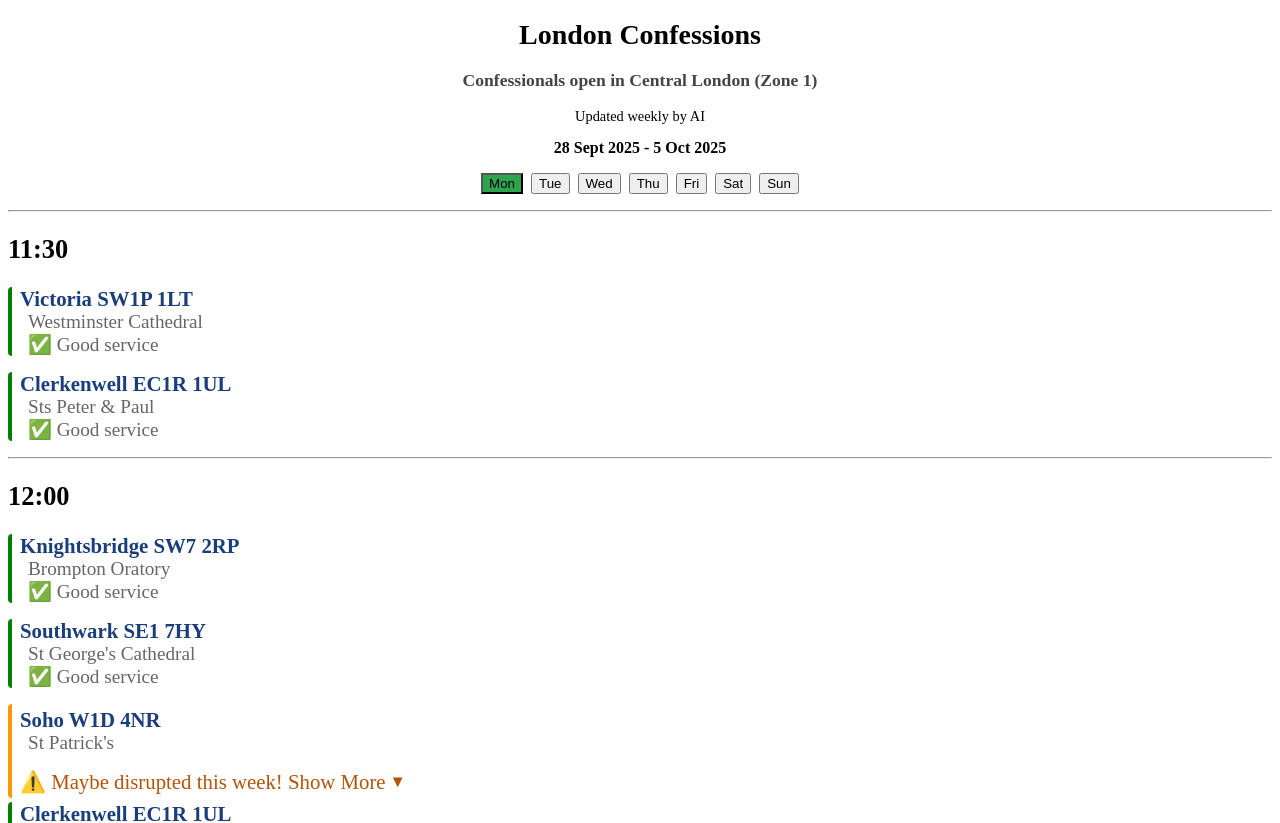
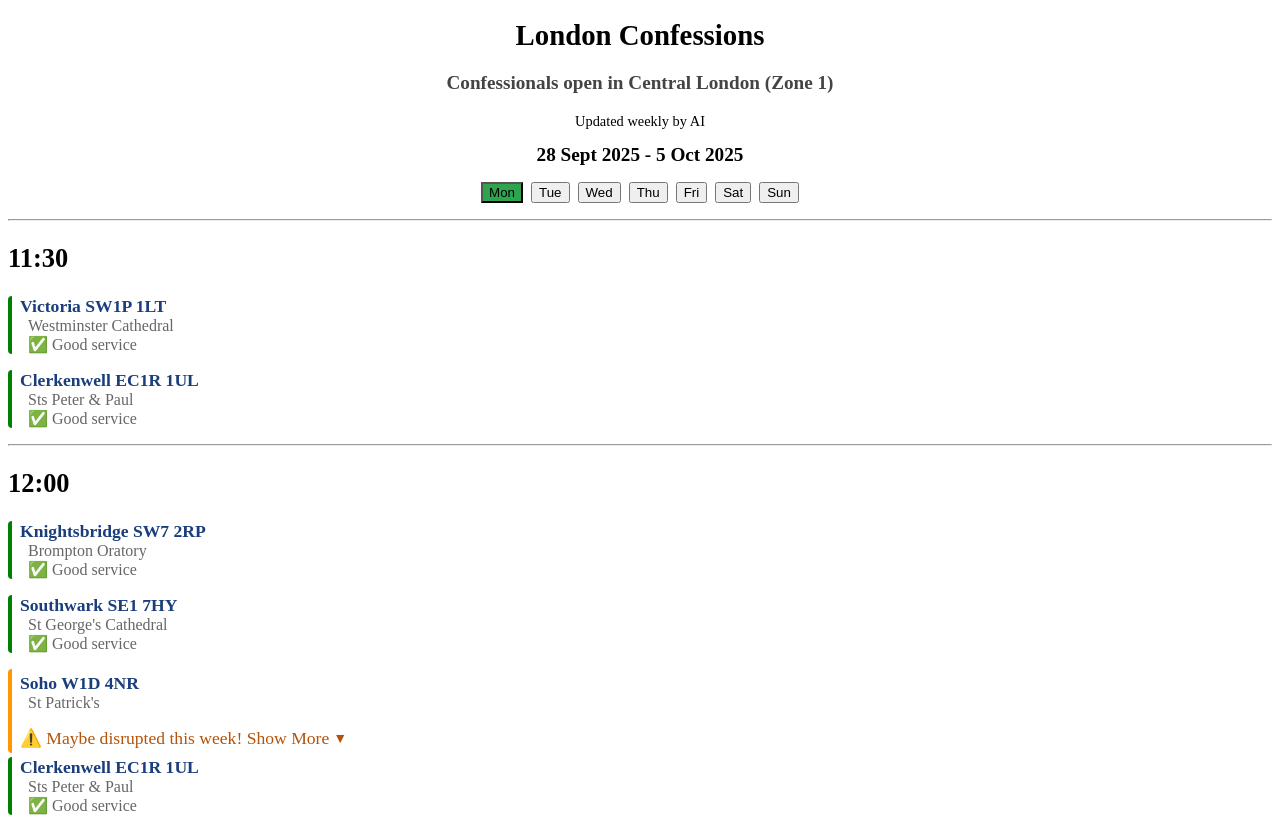
Before and after one commit to sf17490/london-confessions, a Next.js app: page / in a window 1280 px wide. Shown: the top 823 px of the page. Built offline with nearby package versions, Linux system fonts and the light colour scheme.

Commit message:
Readjust text sizes

```diff
--- a/app/components/displayUnknownChurchEntry.module.css
+++ b/app/components/displayUnknownChurchEntry.module.css
@@ -15,12 +15,12 @@
 
 .churchName {
   font-weight: 600;         /* Semi-bold */
-  font-size: 1.3rem;
+  font-size: 1.1rem;
   color: #1a3d7c;           /* Calm, readable blue */
 }
 
 .churchLocation {
-  font-size: 1.2rem;
+  font-size: 1.0rem;
   color: #666;              /* Muted gray */
   margin-left: 0.5rem;      /* Small indent for readability */
 }
--- a/app/headingBar.module.css
+++ b/app/components/headingBar.module.css
@@ -8,13 +8,17 @@
 }
 
 .heading1{
-  font-size: 1.75rem;
+  font-size: 1.8rem;
   font-weight: bold;
 }
 
 .heading2{
-  font-size: 1.1rem;
+  font-size: 1.2rem;
   color: #444;
+}
+
+.date{
+  font-size: 1.2rem;
 }
 
 .smallprint{
--- a/app/components/headingBar.tsx
+++ b/app/components/headingBar.tsx
@@ -1,6 +1,6 @@
-import React, { useState } from "react";
+import React from "react";
 import { DayOfWeek } from "../types";
-import styles from "../headingBar.module.css";
+import styles from "./headingBar.module.css";
 
 type HeadingBarProps = {
   selectedDayOfWeek: DayOfWeek;
@@ -26,7 +26,7 @@
         Confessionals open in Central London (Zone 1)
       </h3>
       <p className={styles.smallprint}>Updated weekly by AI</p>
-      <b data-testid="date">28 Sept 2025 - 5 Oct 2025</b>
+      <b data-testid="date" className={styles.date}>28 Sept 2025 - 5 Oct 2025</b>
       <p data-testid="dayOfWeekSelectorContainer">
         <b data-testid="dayOfWeekSelector">
           {days.map((day) => (
--- a/app/components/staticData.module.css
+++ b/app/components/staticData.module.css
@@ -6,7 +6,7 @@
 
 .churchName {
   font-weight: 600;         /* Semi-bold */
-  font-size: 1.3rem;
+  font-size: 1.1rem;
   color: #1a3d7c;           /* Calm, readable blue */
   display:flex;
 }
@@ -16,14 +16,14 @@
 }
 
 .churchLocation {
-  font-size: 1.2rem;
+  font-size: 1rem;
   color: #666;              /* Muted gray */
   margin-left: 0.5rem;      /* Small indent for readability */
 }
 
 .goodService {
   font-weight:100;
-  font-size: 1.2rem;
+  font-size: 1.0rem;
   color: #666;              /* Muted gray */
   margin-left: 0.5rem;      /* Small indent for readability */
 }
@@ -34,7 +34,7 @@
   padding: 0rem 0.5rem ;
   margin-top: 0.25rem;
   font-weight: 500;
-  font-size: 1.3rem;
+  font-size: 1.1rem;
   color: #6d4c41; /* dark brown text */
   border-radius: 4px;
 }
@@ -44,7 +44,7 @@
   padding: 0.25rem 0.5rem;
   margin-top: 0.25rem;
   font-weight: 500;
-  font-size: 1.3rem;
+  font-size: 1.1rem;
   color: #6d4c41; /* dark brown text */
   border-radius: 4px;
 }
```
